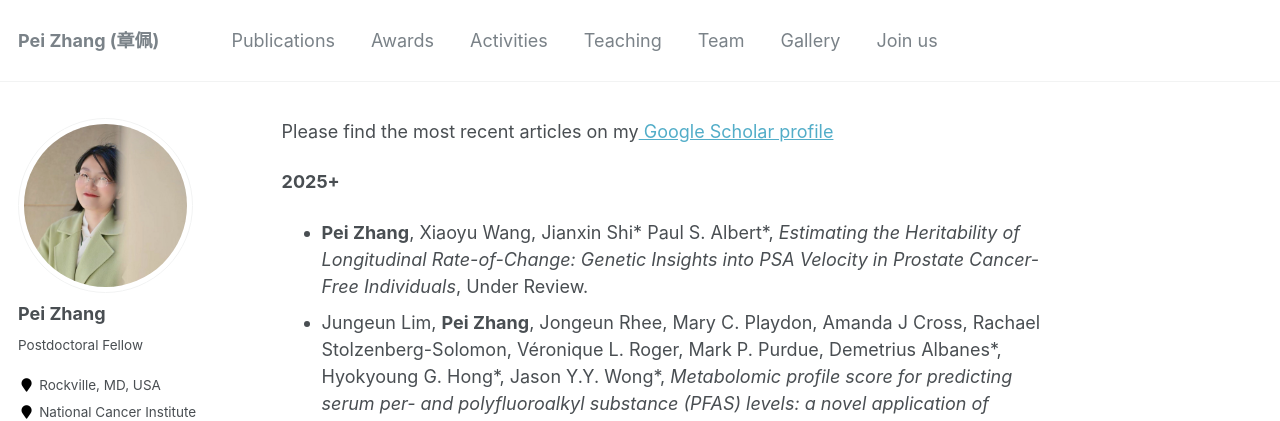
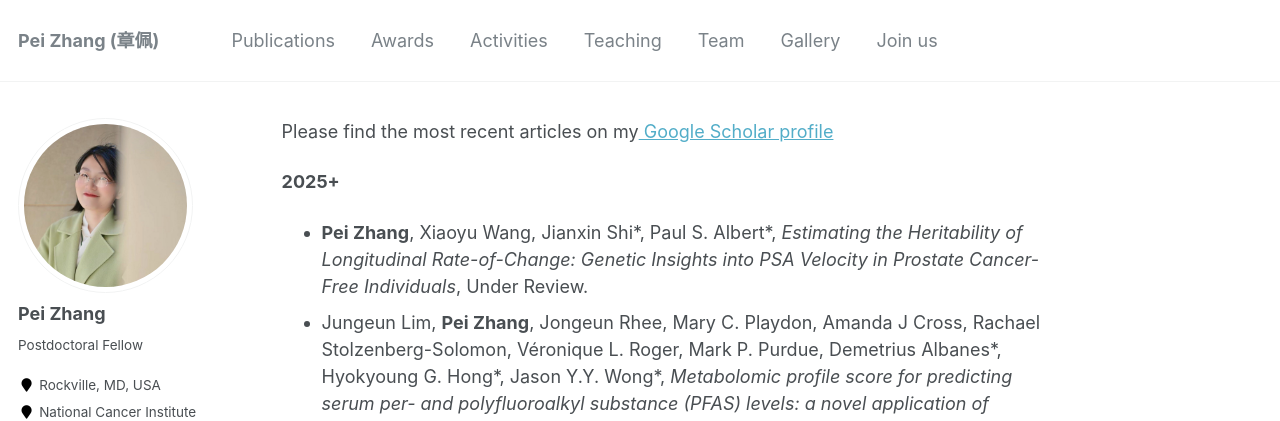
Before and after one commit to BettyzhangPei/BettyzhangPei.github.io, a Jekyll site: the page built from _pages/publications.md, in a window 1280 px wide and 1261 px high. Shown: the top 421 px of the window. Built offline with Jekyll 4.4.1, drawn with Linux system fonts in a browser that asks for light colours.

```diff
--- a/_pages/publications.md
+++ b/_pages/publications.md
@@ -8,7 +8,7 @@ author_profile: true
 Please find the most recent articles on my<a href="https://scholar.google.com/citations?user=kPMGDoEAAAAJ&hl=en"> Google Scholar profile</a>
 
 <b>2025+</b>
--	**Pei Zhang**, Xiaoyu Wang, Jianxin Shi\* Paul S. Albert\*, *Estimating the Heritability of Longitudinal Rate-of-Change: Genetic Insights into PSA Velocity in Prostate Cancer-Free Individuals*, Under Review.
+-	**Pei Zhang**, Xiaoyu Wang, Jianxin Shi\*, Paul S. Albert\*, *Estimating the Heritability of Longitudinal Rate-of-Change: Genetic Insights into PSA Velocity in Prostate Cancer-Free Individuals*, Under Review.
 -	Jungeun Lim, **Pei Zhang**, Jongeun Rhee, Mary C. Playdon, Amanda J Cross, Rachael Stolzenberg-Solomon, Véronique L. Roger, Mark P. Purdue, Demetrius Albanes\*, Hyokyoung G. Hong\*, Jason Y.Y. Wong\*,   *Metabolomic profile score for predicting serum per- and polyfluoroalkyl substance (PFAS) levels: a novel application of machine learning to enhance detection of environmental pollutants*, Under Review.
 
 <b>2025</b>
```
